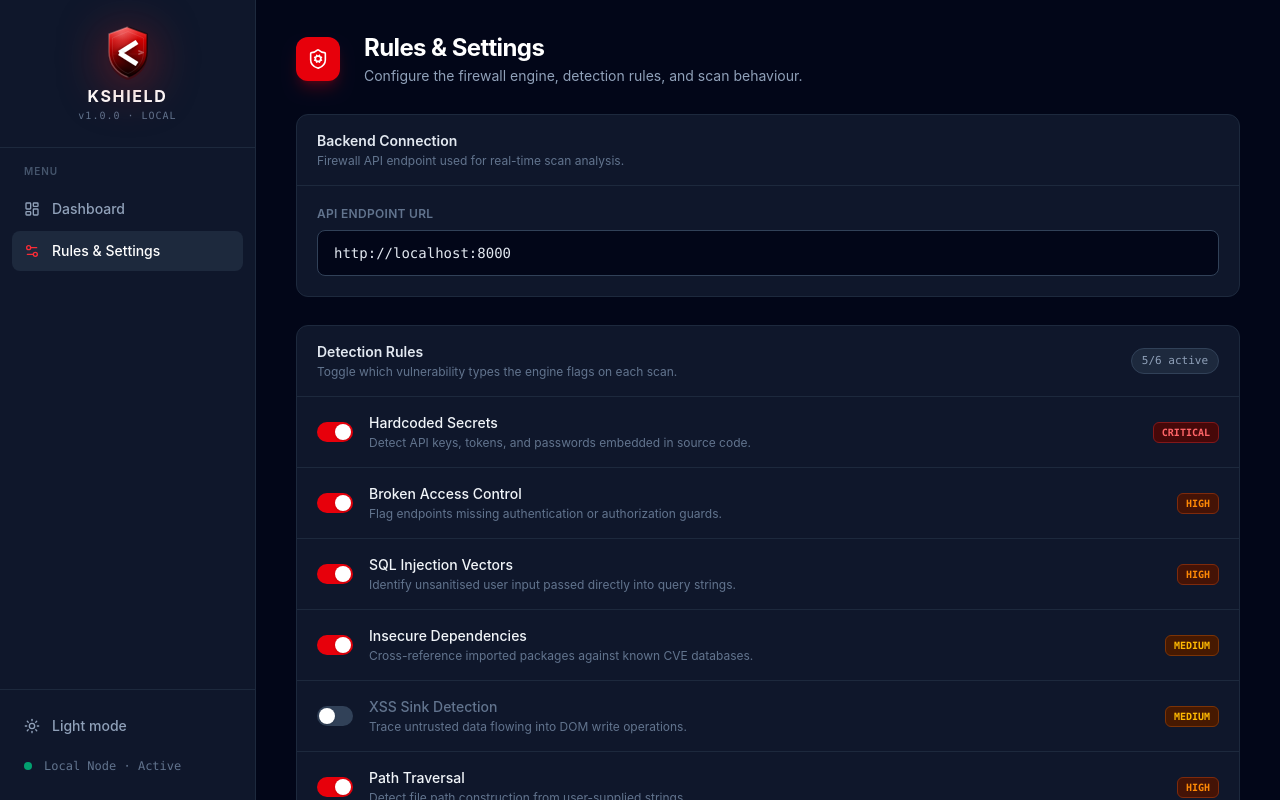
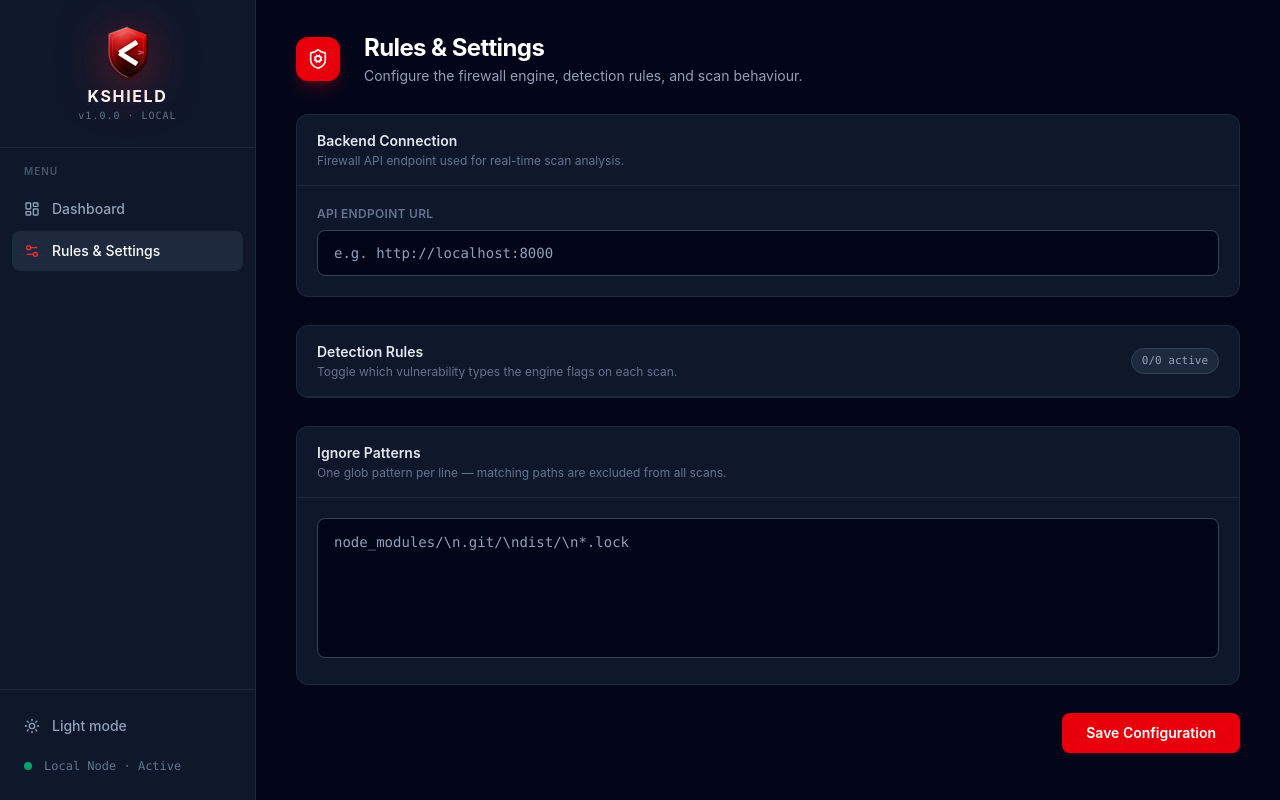
Before and after one commit to YTT-Global/kshield, a React (Vite) app in the folder frontend/: page / in a window 1280 px wide. Both pictures are taken after a click on the button "Rules & Settings". Shown: the top 800 px of the page. Built offline with nearby package versions, Linux system fonts and the light colour scheme.

Commit message:
ui: remove mock data from settings and add placeholders

```diff
--- a/frontend/src/components/Settings.tsx
+++ b/frontend/src/components/Settings.tsx
@@ -16,18 +16,11 @@ const SEVERITY: Record<string, string> = {
   LOW:      'bg-blue-100 text-blue-700 border-blue-200 dark:bg-blue-950 dark:text-blue-400 dark:border-blue-900',
 };
 
-const INITIAL_RULES: RuleConfig[] = [
-  { id: 'hardcoded-secrets', label: 'Hardcoded Secrets',    description: 'Detect API keys, tokens, and passwords embedded in source code.',         enabled: true,  severity: 'CRITICAL' },
-  { id: 'broken-access',    label: 'Broken Access Control', description: 'Flag endpoints missing authentication or authorization guards.',            enabled: true,  severity: 'HIGH'     },
-  { id: 'sql-injection',    label: 'SQL Injection Vectors', description: 'Identify unsanitised user input passed directly into query strings.',       enabled: true,  severity: 'HIGH'     },
-  { id: 'insecure-deps',    label: 'Insecure Dependencies', description: 'Cross-reference imported packages against known CVE databases.',             enabled: true,  severity: 'MEDIUM'   },
-  { id: 'xss-vectors',      label: 'XSS Sink Detection',   description: 'Trace untrusted data flowing into DOM write operations.',                   enabled: false, severity: 'MEDIUM'   },
-  { id: 'path-traversal',   label: 'Path Traversal',       description: 'Detect file path construction from user-supplied strings.',                 enabled: true,  severity: 'HIGH'     },
-];
+const INITIAL_RULES: RuleConfig[] = [];
 
 export const Settings: React.FC = () => {
-  const [apiUrl, setApiUrl] = useState('http://localhost:8000');
-  const [ignorePatterns, setIgnorePatterns] = useState('node_modules/\n.git/\ndist/\n*.lock');
+  const [apiUrl, setApiUrl] = useState('');
+  const [ignorePatterns, setIgnorePatterns] = useState('');
   const [rules, setRules] = useState<RuleConfig[]>(INITIAL_RULES);
   const [saved, setSaved] = useState(false);
 
@@ -71,6 +64,7 @@ export const Settings: React.FC = () => {
             type="text"
             value={apiUrl}
             onChange={e => setApiUrl(e.target.value)}
+            placeholder="e.g. http://localhost:8000"
             className="w-full rounded-lg px-4 py-3 text-sm font-mono transition-all
               bg-slate-50 dark:bg-slate-950
               border border-slate-200 dark:border-slate-700
@@ -131,11 +125,13 @@ export const Settings: React.FC = () => {
           <textarea
             value={ignorePatterns}
             onChange={e => setIgnorePatterns(e.target.value)}
+            placeholder="node_modules/\n.git/\ndist/\n*.lock"
             rows={5}
             className="w-full rounded-lg px-4 py-3 text-sm font-mono resize-none leading-relaxed transition-all
               bg-slate-50 dark:bg-slate-950
               border border-slate-200 dark:border-slate-700
               text-slate-700 dark:text-slate-300
+              placeholder:text-slate-400
               focus:outline-none focus:ring-2 focus:ring-red-500/25 focus:border-red-400 dark:focus:border-red-500"
           />
         </div>
```
